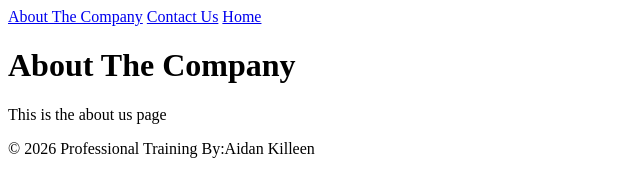
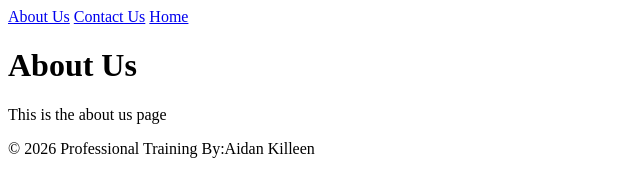
Before and after one commit to aidankilleen/firebase11tyci, an Eleventy site: page src/about.md in a window 1280 px wide. Shown: the whole page, without its empty margins (0-640 px from the left). Built offline with nearby package versions, Linux system fonts and the light colour scheme; Eleventy itself is replaced by a stand-in of ours; files that its build step writes are made by us from their sources.

Commit message:
fixed typo

```diff
--- a/src/about.md
+++ b/src/about.md
@@ -1,6 +1,6 @@
 ---
 layout: base
-title: About The Company
+title: About Us
 tags: [main]
 ---
 # {{ title }}
```
